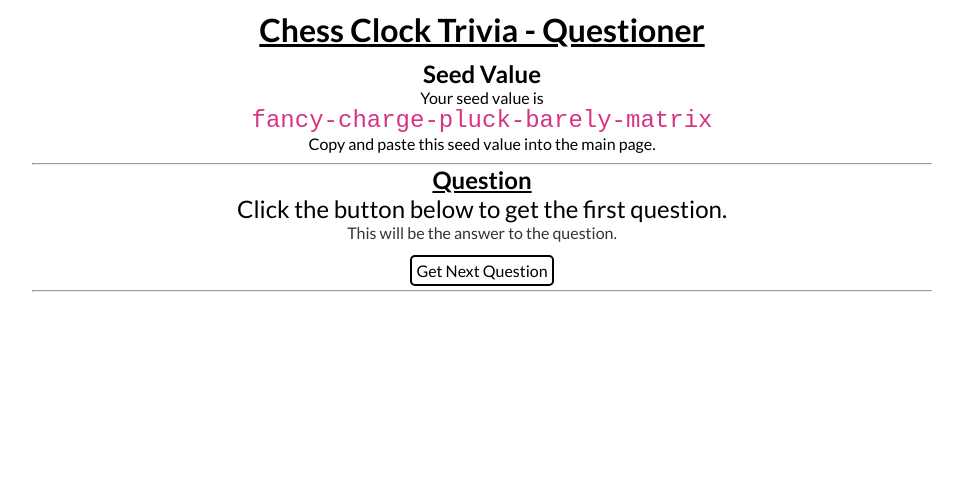
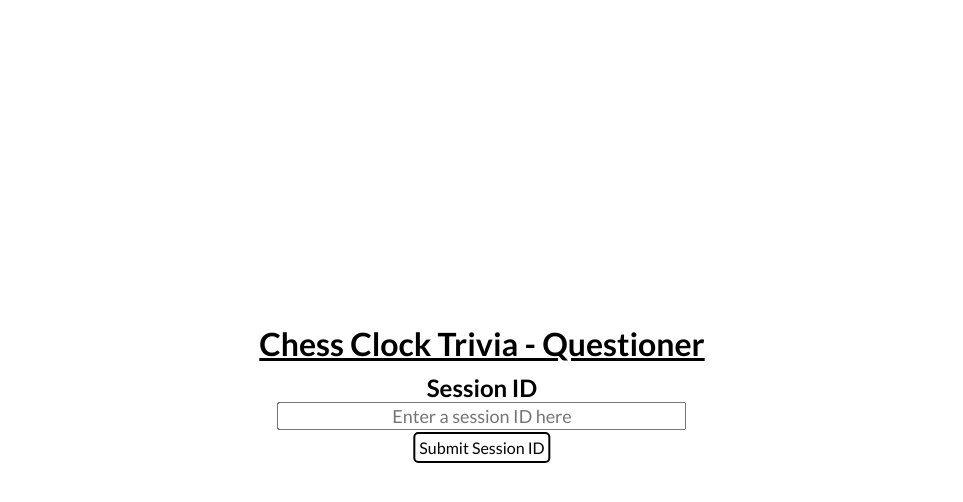
Before and after one commit to PhotonicGluon/Chess-Clock-Trivia, a Flask app: page /questioner in a window 1280 px wide. Shown: the top 502 px of the page, without its empty margins (158-1121 px from the left). Run offline with Flask 2, Linux system fonts and the light colour scheme; parts of the project's set-up code (start-up, migrations or seed data) failed here and were passed over.

Commit message:
Added Session Sharing
- Allowed the session to be shared better between the main page and the Questioner's page
- Added base files to reduce repetition between files
- Removed redundant text in `__init__.py`
- Made error messages from the server more verbose

```diff
--- a/app/main.py
+++ b/app/main.py
@@ -2,19 +2,21 @@
 main.py
 
 Created on 2021-08-12
-Updated on 2021-08-17
+Updated on 2021-08-21
 
 Copyright © Ryan Kan
 
-Description: Main flask app.
+Description: Main flask app file.
 """
 
 # IMPORTS
 import os
-import random
+import threading
 from csv import DictReader
-from random import Random
+from datetime import datetime, timedelta
 from json import dumps
+from random import choices, Random
+from time import sleep
 
 from flask import Flask, render_template, send_file, request
 
@@ -23,6 +25,9 @@ TRIVIA_QUESTIONS_FILE = "data/Trivia.csv"
 SEED_WORDS_FILE = "data/seed-words.txt"
 
 SEED_LENGTH = 5  # Number of words in the seed
+
+CHECK_EXPIRY_INTERVAL = 300  # How many seconds between each check of expiry of sessions
+EXPIRY_AFTER = 300  # How many seconds before the session expires (assuming no heartbeat)
 
 # SETUP
 # Change working directory to the `app` directory
@@ -38,8 +43,46 @@ with open(TRIVIA_QUESTIONS_FILE, "r") as f:
 with open(SEED_WORDS_FILE, "r") as f:
     seedWords = [x.strip() for x in f.readlines()]
 
-# Set up the app instance
+# Set up the app instance and logging
 app = Flask(__name__)
+app.logger.setLevel(20)  # 20 = Info
+
+# Set up a dictionary that stores the active sessions
+sessions = {}
+
+
+# Create a thread class to check for sessions' expiry
+class CheckSessionExpiryThread(threading.Thread):
+    def run(self):
+        app.logger.info(f"Check session expiry thread started")
+
+        while True:
+            sleep(CHECK_EXPIRY_INTERVAL)
+
+            for key, session in sessions.items():
+                if session["expiry"] < datetime.now():
+                    sessions.pop(key)
+                    app.logger.info(f"Session '{key}' has expired and was purged")
+
+
+# Start that thread
+checkSessionExpiryThread = CheckSessionExpiryThread(daemon=True)  # Allows it to exit when main program exits
+checkSessionExpiryThread.start()
+
+
+# HELPER FUNCTIONS
+def get_questions_from_session(session_id):
+    # Check if a session with that ID exists
+    try:
+        sessions[session_id]
+    except KeyError:
+        return {"error": f"Session ID '{session_id}' does not exist."}
+
+    # Get the first question that should be shown
+    current_qn_index = sessions[session_id]["current_qn"] - 1  # Zero-based indexing
+
+    # Return the questions from the session
+    return {"questions": sessions[session_id]["questions"][current_qn_index:]}
 
 
 # VIEWABLE PAGES
@@ -49,9 +92,9 @@ def main_page():
 
 
 @app.route("/questioner")
-def questioner():
+def questioner():  # TODO: Update
     # Generate a seed based on the words in the `SEED_WORDS_FILE`
-    seed_value = "-".join(random.choices(seedWords, k=SEED_LENGTH))
+    seed_value = " ".join(choices(seedWords, k=SEED_LENGTH))
 
     # Initialise the random number generator with that seed
     random_generator = Random(seed_value)
@@ -65,24 +108,93 @@ def questioner():
 
 
 # CODE-ONLY PAGES
+@app.route("/code-only/heartbeat", methods=["POST"])
+def heartbeat():
+    # Get the data from the submitted form
+    data = request.form
+
+    # Ensure that a session ID was sent
+    if "session_id" not in data or data["session_id"] == "":
+        return "The `session_id` must be present for the heartbeat to work!"
+
+    # Update the expiry time in that session
+    try:
+        sessions[data["session_id"]]["expiry"] = datetime.now() + timedelta(seconds=EXPIRY_AFTER)
+    except KeyError:
+        return f"Session ID '{data['session_id']}' does not exist so heartbeat failed."
+
+    # Return success message
+    return f"Heartbeat successful for session '{data['session_id']}'."
+
+
+@app.route("/code-only/generate-session-id", methods=["POST"])
+def generate_session_id():
+    return " ".join(choices(seedWords, k=SEED_LENGTH))
+
+
 @app.route("/code-only/get-questions", methods=["POST"])
 def get_questions():
     # Get the data from the submitted form
     data = request.form
 
     # Assert that the data contains the needed values
-    if "seed" not in data:
-        return "Both the `seed` and `question_num` must be present!"
+    if "session_id" not in data:
+        return "The `session_id` must be present!"
 
-    # Initialise the random number generator with that seed
-    random_generator = Random(data["seed"])
+    # Return the questions from that session
+    return dumps(get_questions_from_session(data["session_id"]))
 
-    # Shuffle the questions
-    questions_copy = questions.copy()
-    random_generator.shuffle(questions_copy)
 
-    # Return the questions
-    return dumps(questions_copy)
+@app.route("/code-only/set-up-session", methods=["POST"])
+def set_up_session():
+    # Get the data from the submitted form
+    data = request.form
+
+    # Ensure that a session ID was sent
+    if "session_id" not in data:
+        return "The `session_id` must be present!"
+
+    # Check if the session does not already exist
+    if data["session_id"] not in sessions:
+        # Initialise the random number generator with that seed
+        random_generator = Random(data["session_id"])
+
+        # Shuffle the questions
+        questions_copy = questions.copy()
+        random_generator.shuffle(questions_copy)
+
+        # Create the session data
+        sessions[data["session_id"]] = {
+            "questions": questions_copy,
+            "current_qn": 1,
+            "expiry": datetime.now() + timedelta(seconds=EXPIRY_AFTER)
+        }
+
+    # Return the questions from the session
+    return dumps(get_questions_from_session(data["session_id"]))
+
+
+@app.route("/code-only/update-session", methods=["POST"])
+def update_session():
+    # Get the data from the submitted form
+    data = request.form
+
+    # Ensure that a session ID was sent
+    if "session_id" not in data or "question_num" not in data:
+        return "Both the `session_id` and `question_num` must be present!"
+
+    # Check if the session ID is valid
+    if data["session_id"] not in sessions:
+        return f"Session ID '{data['session_id']}' does not exist."
+
+    # Update session data
+    try:
+        sessions[data["session_id"]]["current_qn"] = int(data["question_num"])
+    except ValueError:
+        return f"Invalid question number '{data['question_num']}'."
+
+    # Return OK message
+    return "OK"
 
 
 # MISCELLANEOUS PAGES
--- /dev/null
+++ b/app/static/resources/css/base.css
@@ -0,0 +1,62 @@
+/* GENERAL STYLING */
+* {
+    font-family: "Lato", "Arial", sans-serif;
+    max-width: 900px;
+    margin: auto;
+}
+
+code {
+    font-size: 18pt;
+    color: #d63384;
+    word-wrap: break-word;
+    font-family: "Courier New", "Courier", "Source Code Pro", monospace;
+}
+
+div {
+    margin-bottom: 10px;
+}
+
+h1 {
+    margin-top: 10px;
+    margin-bottom: 10px;
+    text-decoration: underline;
+    text-align: center;
+}
+
+input {
+    margin-bottom: 8px;
+    font-size: 18px;
+    width: 90%;
+    height: auto;
+}
+
+/* BUTTON STYLING */
+.button {
+    border: 2px solid black;
+    border-radius: 5px;
+    padding: 4px;
+    cursor: pointer;
+}
+
+.button:hover {
+    background-color: #ddd;
+    transition: background-color 0.1s;
+}
+
+.button-disabled, .button-disabled:hover {
+    background-color: #eee;
+    color: #777;
+    cursor: default !important;
+}
+
+/* CLASS-BASED STYLING */
+.center {
+    text-align: center;
+}
+
+.center-screen {
+    position: fixed;
+    top: 50%;
+    left: 50%;
+    transform: translate(-50%, -50%);
+}
--- a/app/static/resources/css/questioner.css
+++ b/app/static/resources/css/questioner.css
@@ -1,47 +1,3 @@
-/* GENERAL STYLING */
-* {
-    font-family: "Lato", "Arial", sans-serif;
-    max-width: 900px;
-    margin: auto;
-}
-
-div {
-    margin-bottom: 10px;
-}
-
-h1 {
-    margin-top: 10px;
-    margin-bottom: 10px;
-    text-decoration: underline;
-    text-align: center;
-}
-
-/* CLASS-BASED STYLING */
-/* Buttons */
-.button {
-    border: 2px solid black;
-    border-radius: 5px;
-    padding: 4px;
-    cursor: pointer;
-}
-
-.button:hover {
-    background-color: #ddd;
-    transition: background-color 0.1s;
-}
-
-/* Misc */
-.center {
-    text-align: center;
-}
-
-.seed-value {
-    font-size: 18pt;
-    color: #d63384;
-    word-wrap: break-word;
-    font-family: "Courier New", "Courier", "Source Code Pro", monospace;
-}
-
 /* ELEMENT-BASED STYLING */
 #answer {
     color: #333;
@@ -51,3 +7,9 @@ h1 {
 #question {
     font-size: 18pt;
 }
+
+#submission-errors {
+    margin-top: 2px;
+    color: #f00;
+    font-size: 14pt;
+}
--- /dev/null
+++ b/app/static/resources/js/base.js
@@ -0,0 +1,21 @@
+// CONSTANTS
+const HEARTBEAT_INTERVAL = 240;  // Every 240 seconds, a heartbeat is sent to the server
+
+// GLOBAL VARIABLES
+let sessionID = null;  // Will need to be updated within the pages
+
+// MAIN CODE
+// Code to be run once the document is loaded
+$(document).ready(() => {
+    // Set up the heartbeat interval
+    setInterval(() => {
+        // Call the heartbeat function on the server
+        $.ajax({
+            url: "/code-only/heartbeat",
+            method: "POST",
+            data: {"session_id": sessionID}
+        }).done((data) => {
+            console.log(data);
+        });
+    }, HEARTBEAT_INTERVAL * 1000);  // `timeout` is in ms
+});
--- a/app/static/resources/js/questioner.js
+++ b/app/static/resources/js/questioner.js
@@ -1,18 +1,58 @@
 // GET ELEMENTS
+let sessionIDInput = $("#session-id");
+
 let getNextQuestionButton = $("#get-next-question");
+let submitSessionIDButton = $("#submit-session-id");
+let updateSessionButton = $("#update-session");
 
 let questionSpan = $("#question");
 let answerSpan = $("#answer");
 
 // GLOBAL VARIABLES
 let questionNumber = 1;
+let questions = null;
 
 // MAIN CODE
+// Code to be run once the user clicks on "Submit Session ID"
+submitSessionIDButton.click(() => {
+    if (sessionIDInput.val() !== "") {
+        // Get the questions
+        $.ajax({
+            url: "/code-only/get-questions",
+            method: "POST",
+            data: {"session_id": sessionIDInput.val()},
+        }).done((data) => {
+            // Update session ID
+            sessionID = sessionIDInput.val();
+
+            // Parse the data
+            data = JSON.parse(data);
+
+            // Check if there are any errors
+            if (data["error"] != null) {
+                $("#submission-errors").text(data["error"]);
+            } else {
+                // Parse the questions and update `questions` array
+                questions = data["questions"];
+
+                // Show the main div and hide this div
+                $("#main-body").css("display", "block");
+                $("#session-id-entering-modal").css("display", "none");
+
+                // Make the session ID appear when hovering over the title
+                $("#main-title").prop("title", `Session ID: ${sessionID}`);
+            }
+        });
+    } else {
+        $("#submission-errors").text("Session ID cannot be empty.");
+    }
+});
+
 // Code to be run when the user clicks on "Get Next Question"
 getNextQuestionButton.click(() => {
     // Get the next question and answer
-    let answer = QUESTIONS[questionNumber - 1]["Answer"];
-    let question = QUESTIONS[questionNumber - 1]["Question"];
+    let answer = questions[questionNumber - 1]["Answer"];
+    let question = questions[questionNumber - 1]["Question"];
 
     // Update the question and answer spans
     questionSpan.html(question);
@@ -21,3 +61,17 @@ getNextQuestionButton.click(() => {
     // Increment question number
     questionNumber++;
 });
+
+// Code to be run when the user clicks on "Update Session on Server"
+updateSessionButton.click(() => {
+    $.ajax({
+       url: "/code-only/update-session",
+       method: "POST",
+       data: {
+           "session_id": sessionID,
+           "question_num": questionNumber
+       }
+    }).done((data) => {
+        console.log(data);
+    });
+});
--- /dev/null
+++ b/app/templates/base.html
@@ -0,0 +1,28 @@
+<!DOCTYPE html>
+<html lang="en">
+<head>
+    <title>{% block title %}{% endblock %}</title>
+
+    <!-- Fonts -->
+    <link rel="preconnect" href="https://fonts.googleapis.com">
+    <link rel="preconnect" href="https://fonts.gstatic.com" crossorigin>
+    <link href="https://fonts.googleapis.com/css2?family=Lato:wght@300;400;700&display=swap" rel="stylesheet">
+
+    <!-- Stylesheet -->
+    <link rel="stylesheet" href="{{ url_for("static", filename="resources/css/base.css") }}">
+    {% block stylesheets %}{% endblock %}
+
+    <!-- Vendors' Scripts -->
+    <script src="https://ajax.googleapis.com/ajax/libs/jquery/3.6.0/jquery.min.js"></script>
+    {% block vendor_scripts %}{% endblock %}
+</head>
+
+<body>
+{% block content %}{% endblock %}
+
+<!-- Include Scripts -->
+<script src="{{ url_for("static", filename="resources/js/base.js") }}"></script>
+{% block scripts %}{% endblock %}
+</body>
+
+</html>
--- a/app/templates/questioner.html
+++ b/app/templates/questioner.html
@@ -1,40 +1,31 @@
-<!DOCTYPE html>
-<html lang="en">
-<head>
-    <title>Chess Clock Trivia - Questioner</title>
+{% extends "base.html" %}
 
-    <!-- Fonts -->
-    <link rel="preconnect" href="https://fonts.googleapis.com">
-    <link rel="preconnect" href="https://fonts.gstatic.com" crossorigin>
-    <link href="https://fonts.googleapis.com/css2?family=Lato:wght@300;400;700&display=swap" rel="stylesheet">
+{% block title %}Chess Clock Trivia - Questioner{% endblock %}
 
-    <!-- Stylesheet -->
+{% block stylesheets %}
     <link rel="stylesheet" href="{{ url_for("static", filename="resources/css/questioner.css") }}">
+{% endblock %}
 
-    <!-- Vendors' Scripts -->
-    <script src="https://ajax.googleapis.com/ajax/libs/jquery/3.6.0/jquery.min.js"></script>
-
-    <!-- Get questions -->
-    <script>
-        const QUESTIONS = {{ questions|safe }};
-    </script>
-</head>
-
-<body>
-
+{% block content %}
+    <!-- This will be shown first -->
+    <div class="center-screen" id="session-id-entering-modal">
         <h1>Chess Clock Trivia - Questioner</h1>
 
-<!-- Seed Value -->
         <div class="row center">
-    <h2>Seed Value</h2>
-    <p>
-        Your seed value is<br>
-        <code class="seed-value">{{ seed_value }}</code><br>
-        Copy and paste this seed value into the main page.
-    </p>
+            <h2>Session ID</h2>
+            <label for="session-id"></label><input class="center" id="session-id" type="text"
+                                                   placeholder="Enter a session ID here"><br>
+            <a class="button" id="submit-session-id">Submit Session ID</a><br><br>
+            <span id="submission-errors"></span>
+        </div>
     </div>
 
+    <!-- This will only be shown once the session ID has been entered -->
+    <div id="main-body" style="display: none">
+        <h1 id="main-title">Chess Clock Trivia - Questioner</h1>
+
         <!-- Questions Area -->
+        <div>
             <hr>
             <div class="row center">
                 <h2 style="text-decoration: underline;">Question</h2>
@@ -44,9 +35,16 @@
                 <a class="button" id="get-next-question">Get Next Question</a>
             </div>
             <hr>
+        </div>
 
-<!-- Include script -->
+
+        <!-- Update session on server section -->
+        <div class="row center">
+            <a class="button" id="update-session">Update Session on Server</a>
+        </div>
+    </div>
+{% endblock %}
+
+{% block scripts %}
     <script src="{{ url_for("static", filename="resources/js/questioner.js") }}"></script>
-</body>
-
-</html>
+{% endblock %}
```
Also changed, not shown: app/__init__.py (deleted, +0 -10 lines), app/static/resources/css/main_page.css (+8 -60 lines), app/static/resources/js/main_page.js (+33 -12 lines), app/templates/main_page.html (+30 -29 lines). Lines whose indentation alone changed are shown as unchanged.
